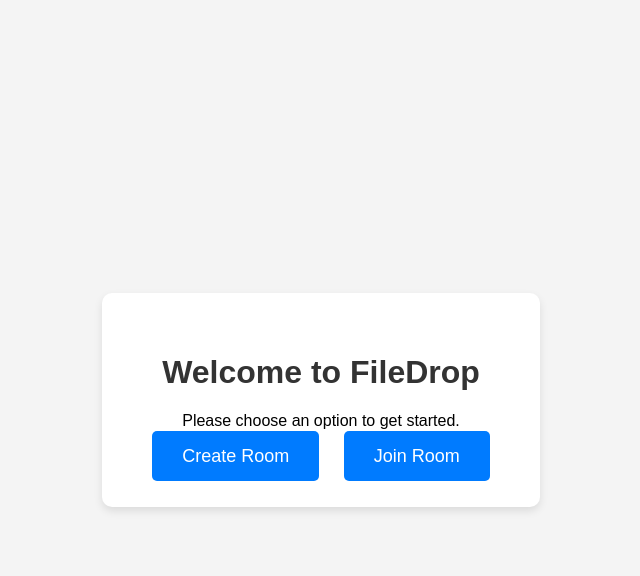
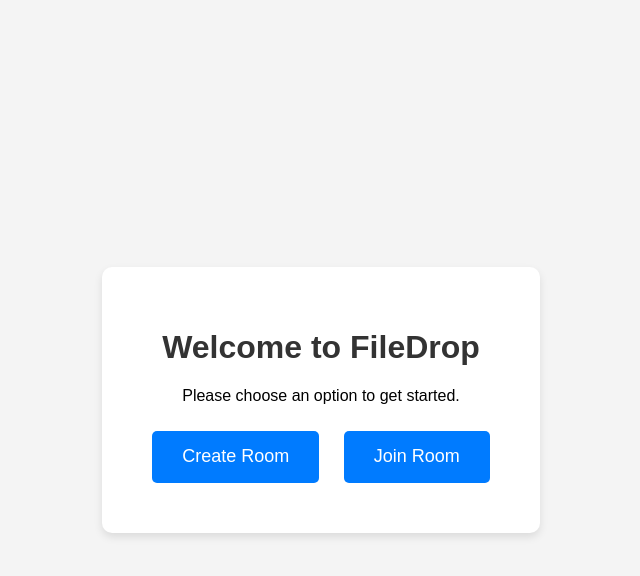
Before and after one commit to DhruvSingh005/FileDrop1, a Flask app: page / in a window 1280 px wide. Shown: the top 576 px of the page, without its empty margins (319-959 px from the left). Run offline with Flask 3, Linux system fonts and the light colour scheme.

Commit message:
Improve button appearance and layout on the main page
Adjust CSS styles for buttons in templates/index.html to use inline-block display, vertical alignment, and adjusted line-height for better visual presentation.

Replit-Commit-Author: Agent
Replit-Commit-Session-Id: 397e1e94-6922-4da1-9c66-5d2c05efbe3e
Replit-Commit-Checkpoint-Type: full_checkpoint
Replit-Commit-Screenshot-Url: https://storage.googleapis.com/screenshot-production-us-central1/dfaff516-f42c-456e-adda-0cb8b2e8f081/397e1e94-6922-4da1-9c66-5d2c05efbe3e/NBJoPus

```diff
--- a/templates/index.html
+++ b/templates/index.html
@@ -35,6 +35,9 @@
             margin: 10px;
             cursor: pointer;
             border: none;
+            display: inline-block;
+            vertical-align: middle;
+            line-height: 1.2;
         }
         .btn:hover {
             background-color: #0056b3;
```
Also changed, not shown: attached_assets/image_1758639449448.png (added).
